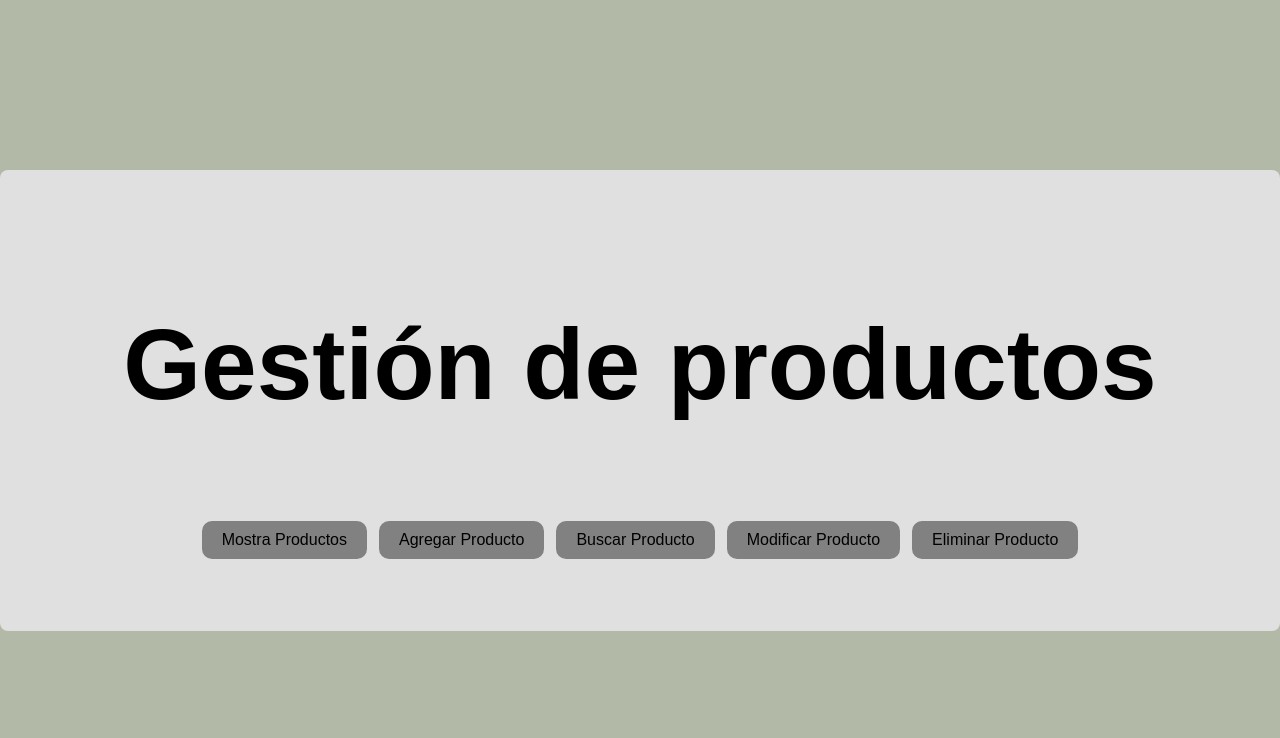
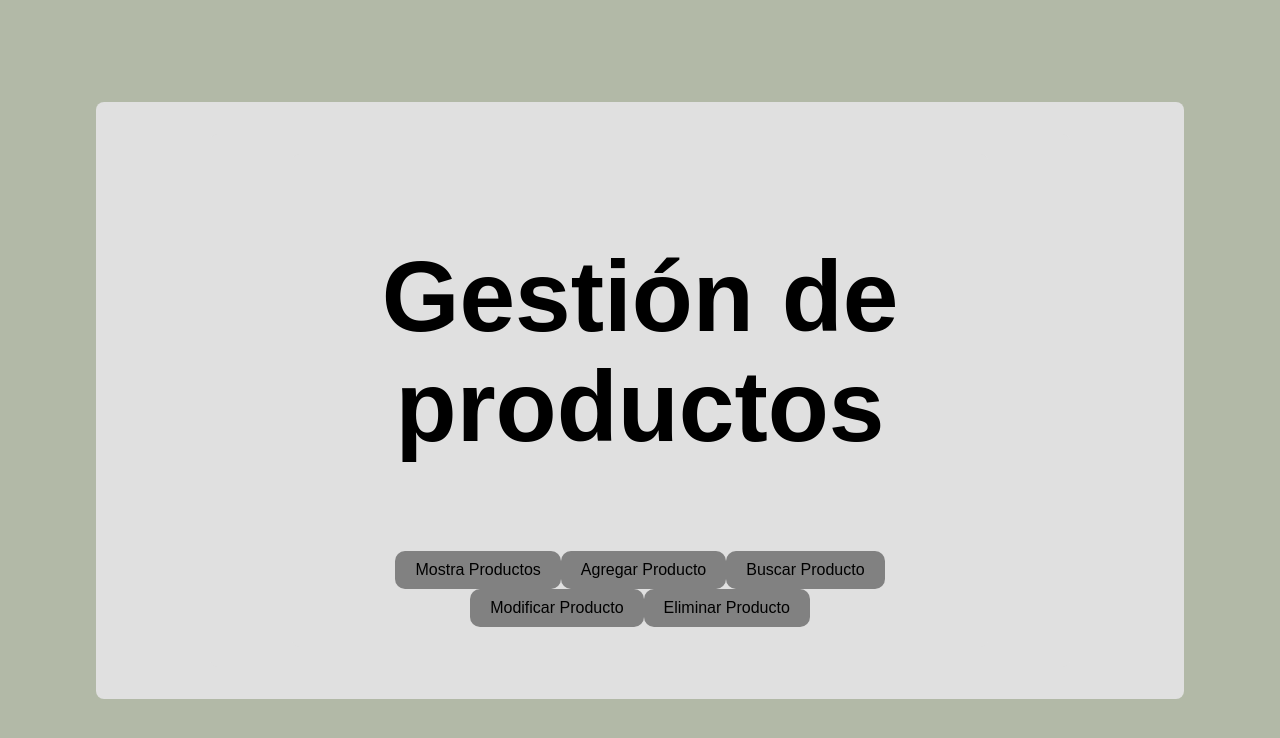
Before and after one commit to pricilaacsama/pv_tp4_grupo11, a React (Vite) app: page / in a window 1280 px wide. Shown: the top 738 px of the page. Built offline with nearby package versions, Linux system fonts and the light colour scheme.

Commit message:
corrigiendo detalles del css - Pricila Acsama

```diff
--- a/src/assets/components/BarraBusqueda2.jsx
+++ b/src/assets/components/BarraBusqueda2.jsx
@@ -29,8 +29,7 @@ function BarraBusqueda (props) {
 
             <label>Busqueda: </label>
             <input type="text" value={buscado} onChange={guardarBuscado}/><br />
-
-
+            <br></br>
             <input type="radio" name="busqueda" value = '1' onChange={guardarOpcion} checked={opcion == "1"}/>
             <label>Por ID</label><br />
 
--- a/src/css/Producto.css
+++ b/src/css/Producto.css
@@ -11,18 +11,30 @@ h1 {
 
 }
 
+li{
+  list-style-type: none;
+}
+
+label{
+  display: flex;
+}
+
+input{
+  width: 50%;
+  height: auto;
+}
 
 div {
   background-color: #e0e0e0;
   padding: 20px;
   border-radius: 8px;
-
-  display: flex;
+  color: black;
+  display:block;
   justify-content: center;
   gap: 12px;
   flex-wrap: wrap;
 
-  width: fit-content;
+  width: 80%;
   margin: 0 auto;
 }
 
```
